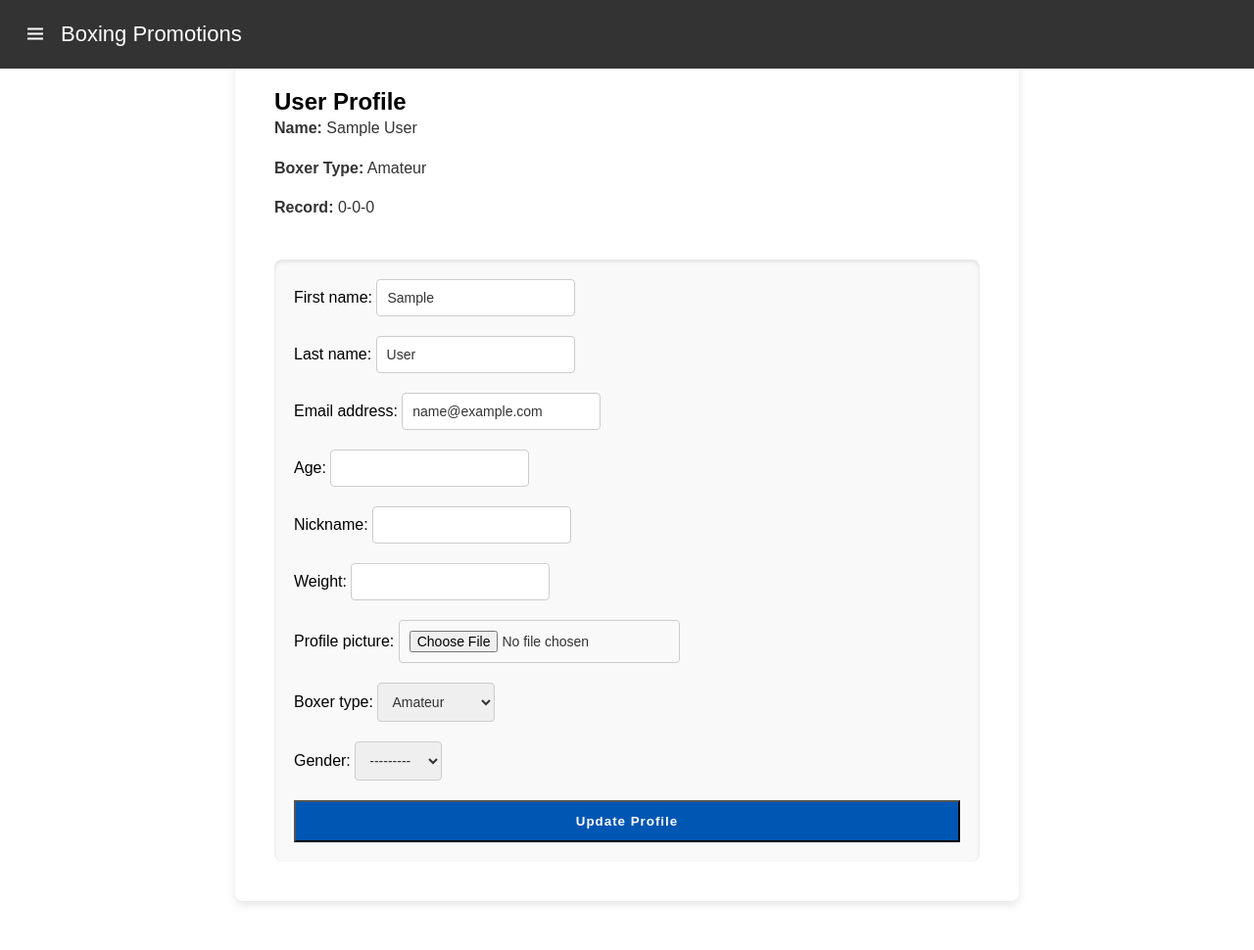
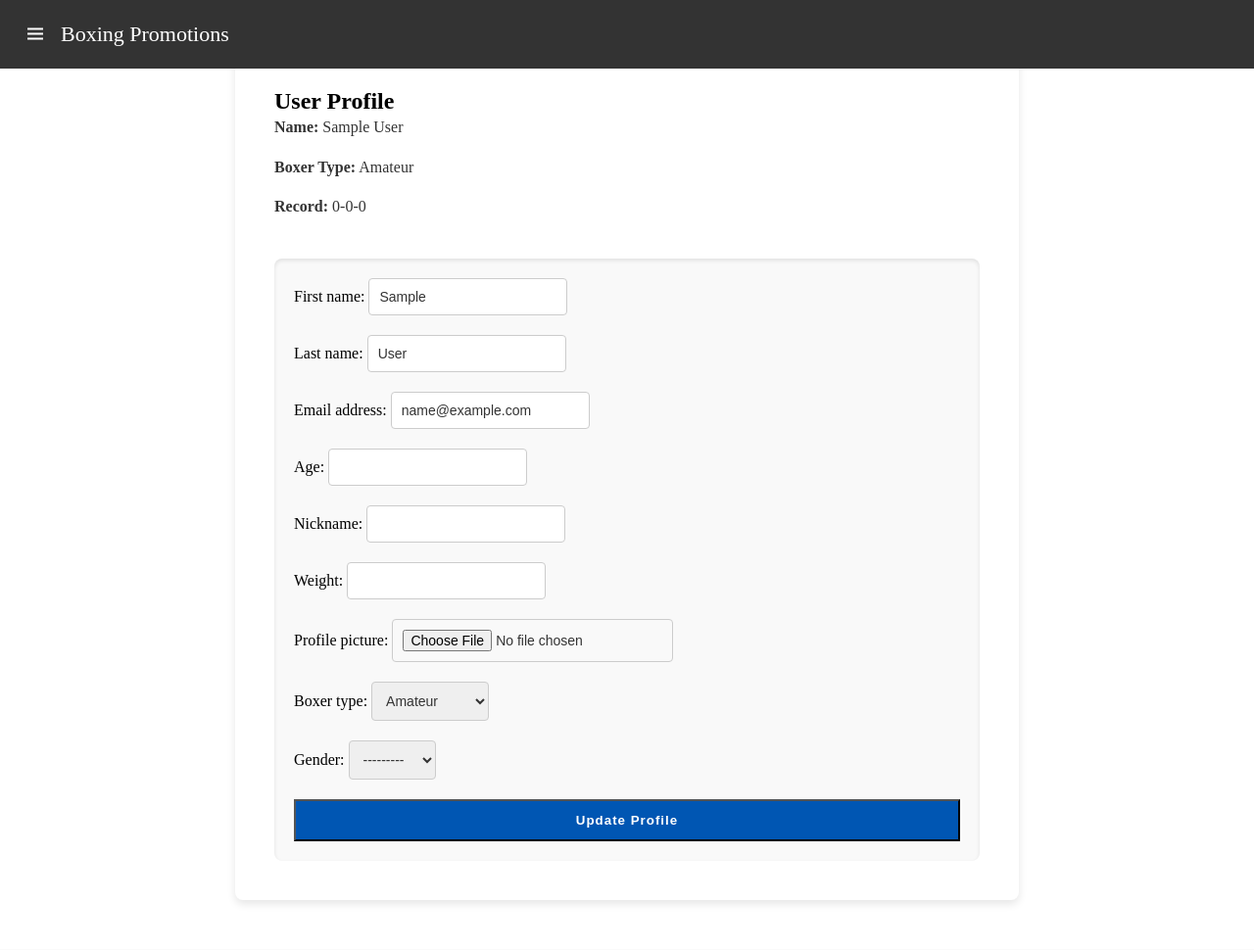
Before and after one commit to zk-2905/Boxing_Promotions, a Django app: page /accounts/profile/ in a window 1280 px wide. Shown: the whole page at 98% size. After the commit the page ends 921 px from the top, so only its background shows below. Run offline with Django 3.2, Linux system fonts and the light colour scheme; the visitor is signed in with stand-in values (Sample User, id 1); data comes from the database, SQL or seed files in the repository; parts of the project's set-up code (start-up, migrations or seed data) failed here and were passed over.

Commit message:
Update profile.css

```diff
--- a/box/static/box/css/profile.css
+++ b/box/static/box/css/profile.css
@@ -1,6 +1,4 @@
-body {
-    font-family: 'Arial', sans-serif;
-}
+
 .profile-container {
     max-width: 800px;
     margin: 50px auto;
```
